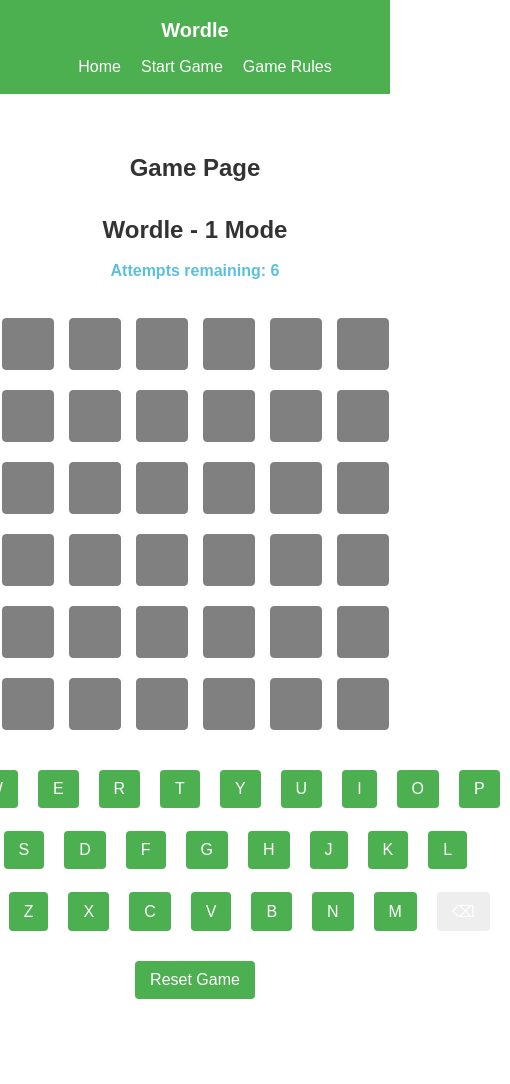
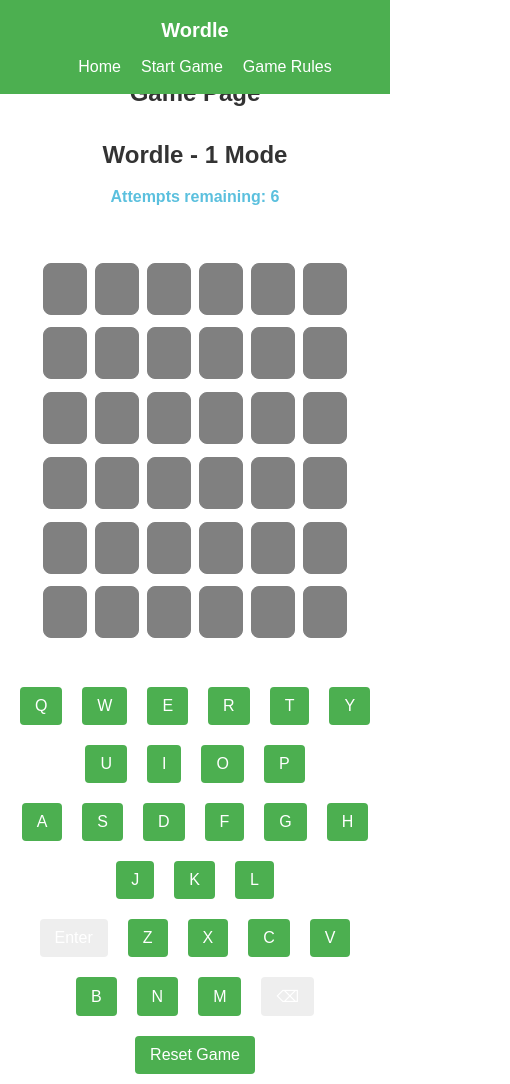
Before and after one commit to ziyue-m/ziyue-ma-project2, a React (Vite) app: page /game/1 in a window 390 px wide. Shown: the whole page, 510 px wide, since content can reach past the window. Before the commit the page ends 1009 px from the top, so only its background shows below. Built offline with nearby package versions, Linux system fonts and the light colour scheme.

Commit message:
version2

```diff
--- a/src/App.css
+++ b/src/App.css
@@ -523,15 +523,14 @@
   }
 
   .keyboard {
-    width: 100%; /* 设置键盘宽度为父元素的100% */
-    max-width: 450px; /* 设置最大宽度与board相同 */
-    padding: 0 10px; /* 添加内边距以提供更好的间距 */
-    gap: 3px; /* 缩小键之间的间距 */
-    margin: 10px auto; /* 居中显示 */
+    width: 100%;
+    max-width: 450px;
+    margin: 0 auto;
+    gap: 0;
   }
-
   .keyboard-row {
-    justify-content: space-between; /* Distribute keys evenly */
+    justify-content: center;
+    flex-wrap: wrap;
   }
   .game-page {
     padding-top: 300px;
@@ -542,27 +541,29 @@
   }
 
   .key {
-    flex-basis: calc(100% / 10 - 3px); /* Adjust flex basis for each key */
-    font-size: 14px; /* Reduce font size for better visibility */
-    padding: 5px 0; /* Adjust padding for keys */
+    flex: 0 0 5%;
+    height: 3vw;
+    font-size: 3vw;
+    padding: 0.5vw;
+    margin: 0;
   }
+
+
+  .keyboard-row:nth-child(2) .key,
+  .keyboard-row:nth-child(3) .key {
+    flex: 0 0 5%;
+  }
+
 
   .key.enter-key,
   .key.backspace-key {
-    flex-basis: calc(100% / 5 - 3px); /* Adjust size for larger keys */
-  }
-
-  .keyboard-row:nth-child(2) .key {
-    width: calc(100% / 9 - 10px); /* Adjust '9' for the number of keys in this row */
-  }
-
-  .keyboard-row:nth-child(3) .key {
-    width: calc(100% / 7 - 10px); /* Adjust '7' for the number of keys in this row */
+    flex: 0 0 10%;
   }
 
   #big {
-    min-width: 40px;
+    flex: 1 0 18%;
   }
+
 
   .rule-page {
     width: 95vw;
@@ -591,30 +592,22 @@
   }
 
   .board {
-    width: calc(100% - 20px); /* Full width minus padding */
-    max-width: 450px; /* Maximum width */
-    margin: auto; /* Center the board */
-    display: flex;
-    flex-direction: column;
-    gap: 5px; /* Space between rows */
+    width: 80vw;
+    height: auto;
+    max-width: 450px;
+    margin: 20px auto;
   }
 
   .row {
-    display: flex;
-    gap: 5px; /* Space between cells */
+    justify-content: center;
   }
 
   .cell {
-    flex: 1 0 auto; /* Flex-grow, Flex-shrink, Auto basis */
-    aspect-ratio: 1 / 1; /* Square cells */
-    max-width: 50px; /* Maximum cell size */
-    display: flex;
-    justify-content: center;
-    align-items: center;
-    font-size: 1.5vh; /* Responsive font size */
-    border: 1px solid grey;
-    border-radius: 4px;
-    color: whitesmoke;
+    width: 15vw;
+    height: 15vw;
+    max-width: 50px;
+    max-height: 50px;
+    font-size: 4vw;
+    margin: 1vw;
+  }
 }
-
-}
```
